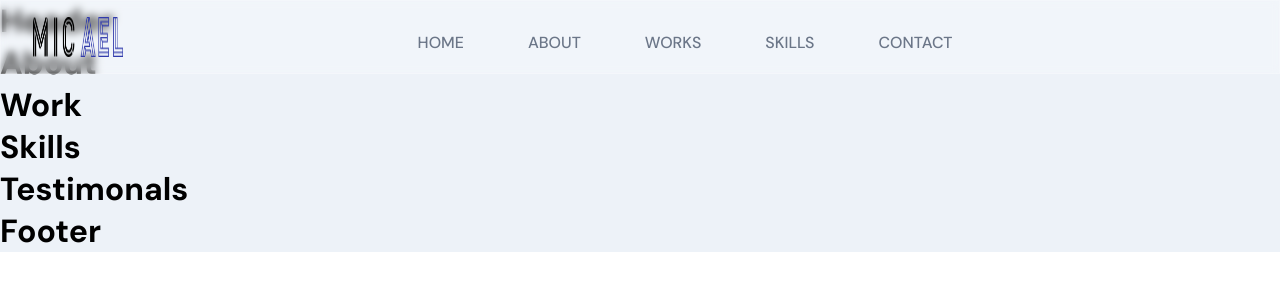
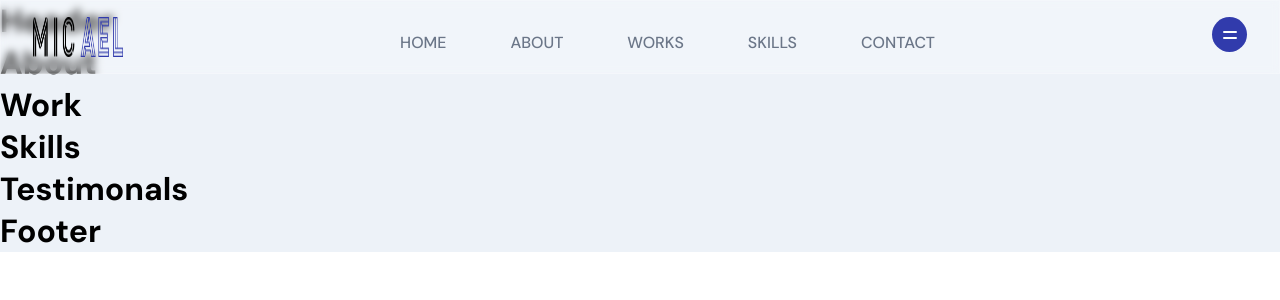
Before and after one commit to HaileabWolde/Haileab-s_Portfolio, a React (Create React App) app in the folder client/: page / in a window 1280 px wide. Shown: the top 300 px of the page. Built offline with nearby package versions, Linux system fonts and the light colour scheme.

Commit message:
added some animation to it

```diff
--- a/client/src/components/Navbar/Navbar.jsx
+++ b/client/src/components/Navbar/Navbar.jsx
@@ -1,11 +1,16 @@
-import React from 'react'
+import React, {useState} from 'react'
+import {HiMenuAlt4, HiX} from 'react-icons/hi'
+import {motion} from 'framer-motion'
 import './Navbar.scss'
 import {images} from '../../constants'
+
 const Navbar = ()=> {
+  const [toggle, setToggle] = useState(false)
+  console.log(toggle)
   return (
     <nav className='app__navbar'>
       <div className='app__navbar-logo'>
-        <img src={images.logo}/>
+        <img src={images.logo} alt='image name'/>
       </div>
       <ul className='app__navbar-links'>
         {
@@ -17,6 +22,27 @@ const Navbar = ()=> {
           ))
         }
       </ul>
+      <div className='app__navbar-menu'>
+        <HiMenuAlt4 onClick={()=> setToggle(true)}/>
+        {
+          toggle && (
+            <motion.div
+              whileInView={{x:[300, 0]}}
+              transition={{duration: 0.85, ease: 'easeInOut'}}
+            >
+
+        {
+          ['Home', 'About', 'Works', 'Skills', 'Contact'].map((item)=> (
+            <li key={`${item}`} >
+              <a href={`#${item}`} onClick={()=> setToggle(false)}>{item}</a>
+            </li>
+          ))
+        }
+
+            </motion.div>
+          )
+        }
+      </div>
     </nav>
   )
 }
--- a/client/src/components/Navbar/Navbar.scss
+++ b/client/src/components/Navbar/Navbar.scss
@@ -65,4 +65,32 @@
 
     }
     }
+    @media  screen and (max-width: 900px) {
+        display: none;
+    }
 }
+.app__navbar-menu {
+
+  width: 35px;
+  height: 35px;
+  border-radius: 50%;
+  position: relative;
+  background-color: var(--secondary-color);
+  display: flex;
+  justify-content: center;
+  align-items: center;
+  svg{
+    color: white;
+    width: 20px;
+    height: 20px;
+  }
+  div{
+    position: fixed;
+    top: 0;
+    right: 0;
+    height: 100vh;
+    width: 80%;
+    z-index: 5;
+    background: white;
+  }
+}
```
